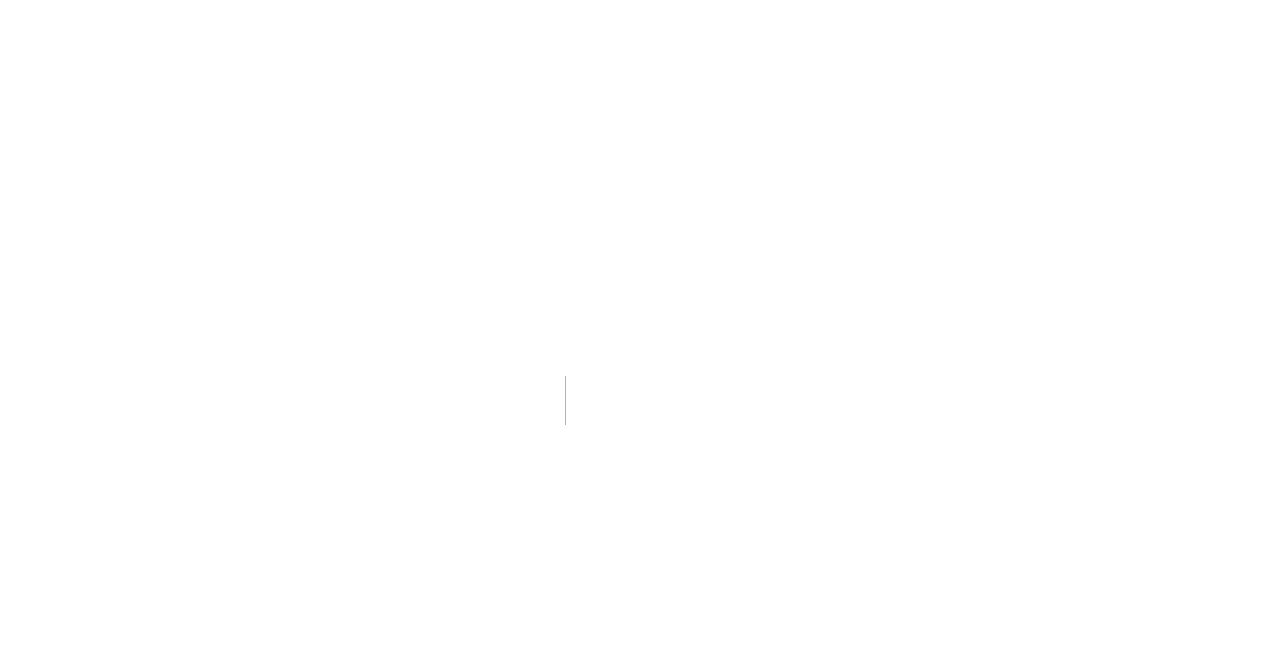
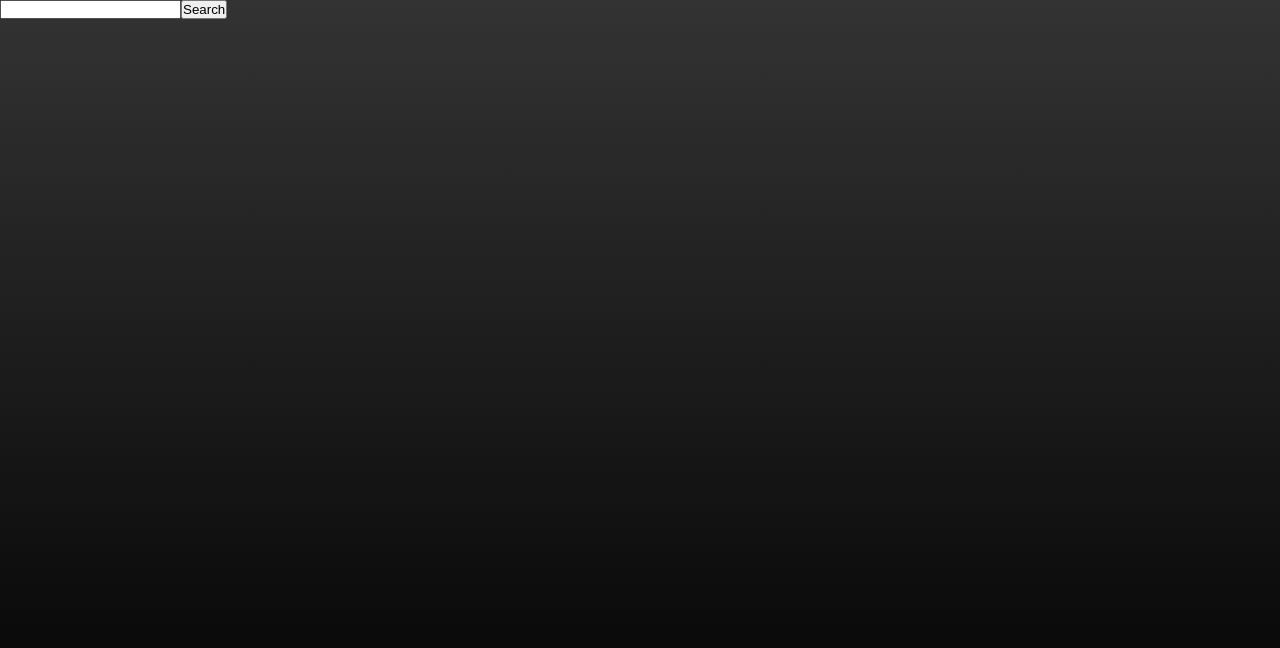
Before and after one commit to wesAlves/pot-frontend, a Next.js app: page /search in a window 1280 px wide. Before the commit this address had no page. Shown: the top 648 px of the page. Built offline with nearby package versions, Linux system fonts and the light colour scheme.

Commit message:
project done

```diff
--- a/src/pages/index.tsx
+++ b/src/pages/index.tsx
@@ -1,8 +1,8 @@
 import { GetServerSideProps } from "next";
-import Link from "next/link";
 import { client } from "../lib/prismic";
 import Prismic from "prismic-javascript";
 import { Document } from "prismic-javascript/types/documents";
+import Link from "next/link";
 import PrismicDOM from "prismic-dom";
 import { stringify } from "querystring";
 
--- /dev/null
+++ b/src/pages/search.tsx
@@ -0,0 +1,78 @@
+import { Router, useRouter } from "next/router";
+import React, { FormEvent, useState } from "react";
+import { Document } from "prismic-javascript/types/documents";
+import Prismic from "prismic-javascript";
+import { GetServerSideProps } from "next";
+import { client } from "../lib/prismic";
+import Link from "next/link";
+import PrismicDOM from "prismic-dom";
+
+interface SearchProps {
+    searchResults: Document[];
+}
+
+export default function Search({ searchResults }: SearchProps) {
+    const [search, setSearch] = useState("");
+    const router = useRouter();
+
+    function handleSearch(e: FormEvent) {
+        e.preventDefault();
+
+        router.push(`/search?q=${encodeURIComponent(search)}`);
+
+        setSearch("");
+    }
+
+    return (
+        <div>
+            <form onSubmit={handleSearch}>
+                <input
+                    type="text"
+                    value={search}
+                    onChange={(e) => {
+                        setSearch(e.target.value);
+                    }}
+                />
+                <button type="submit">Search</button>
+            </form>
+
+            <div>
+                {searchResults.map((product) => {
+                    return (
+                        <>
+                            <div key={product.id}>
+                                <Link href={`/catalog/products/${product.uid}`}>
+                                    <a>
+                                        {PrismicDOM.RichText.asText(
+                                            product.data.title
+                                        )}
+                                    </a>
+                                </Link>
+                                <div> {product.data.description[0].text}</div>
+                            </div>
+                        </>
+                    );
+                })}
+            </div>
+        </div>
+    );
+}
+
+export const getServerSideProps: GetServerSideProps<SearchProps> = async (
+    context
+) => {
+    const { q } = context.query;
+
+    if (!q) {
+        return { props: { searchResults: [] } };
+    }
+
+    const searchResults = await client().query([
+        Prismic.Predicates.at("document.type", "product"),
+        Prismic.Predicates.fulltext("my.product.title", String(q)),
+    ]);
+
+    return {
+        props: { searchResults: searchResults.results },
+    };
+};
--- a/src/styles/GlobalStyle.ts
+++ b/src/styles/GlobalStyle.ts
@@ -4,7 +4,6 @@
 *{
   margin: 0;
   padding: 0;
-  color: #fff;
 }
 body{
   background: linear-gradient(180deg, #333333 0%, #000000 100%);
```
